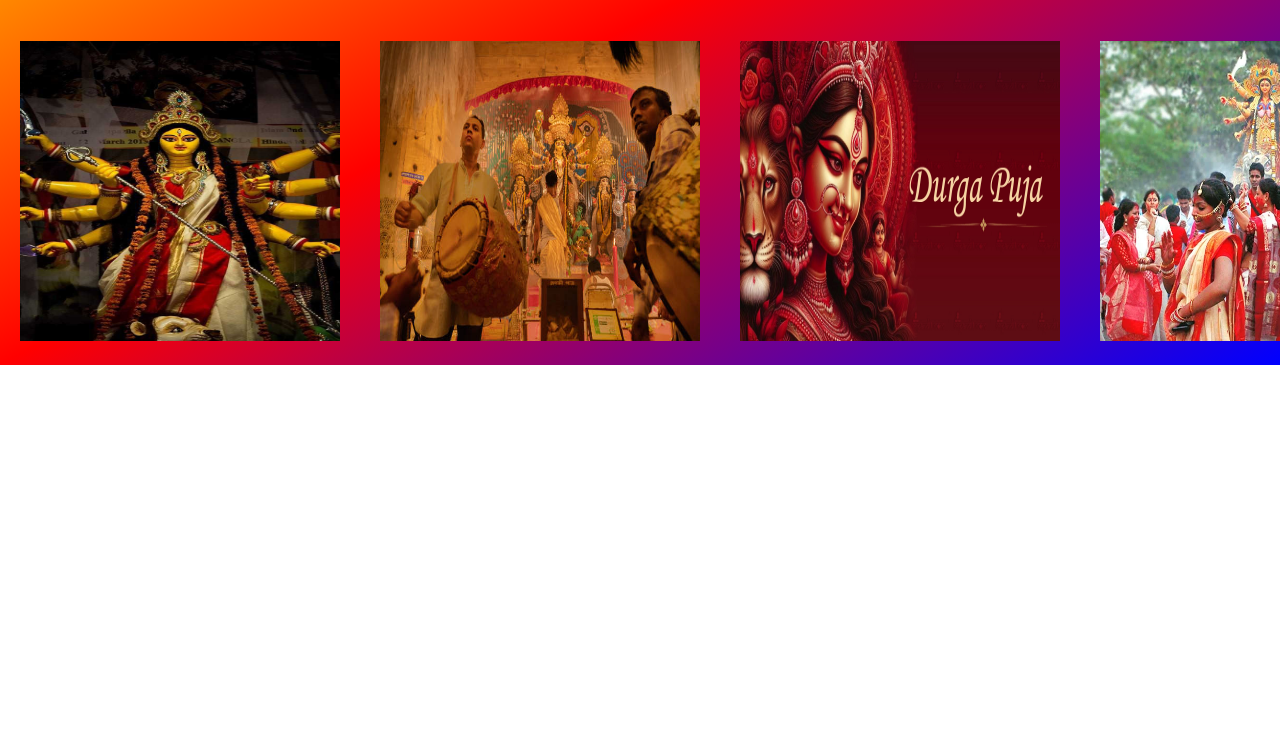
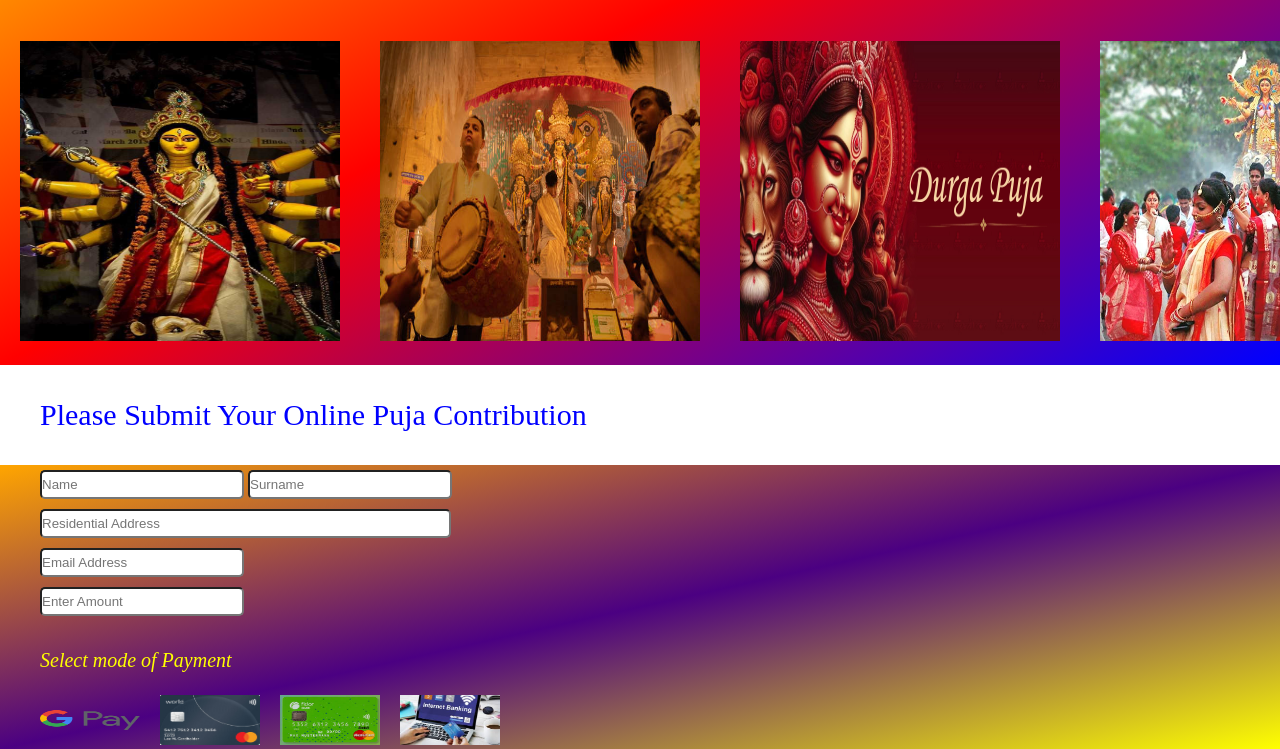
Before and after one commit to sourabhsaha0408/responsive_web_design4, a plain HTML site: page index.html in a window 1280 px wide. Shown: the part 1362-2111 px from the top of the page. Before the commit the page ends 1727 px from the top, so only its background shows below. Drawn offline with Linux system fonts and the light colour scheme.

Commit message:
first footer section

```diff
--- a/index.html
+++ b/index.html
@@ -88,5 +88,47 @@
         <div><img src="/pandalphoto8.webp" alt="" class="pandalphotos" /></div>
       </div>
     </div>
+
+    <div class="contributionRequest">
+      Please Submit Your Online Puja Contribution
+    </div>
+
+    <div class="contributionBar">
+      <div class="inputDetails">
+        <div class="nameSurname">
+          <input type="text" placeholder="Name" class="donorDetails" />
+          <input type="text" placeholder="Surname" class="donorDetails" />
+        </div>
+        <input
+          type="text"
+          placeholder="Residential Address"
+          class="donorDetails address"
+        />
+        <br />
+        <input type="text" placeholder="Email Address" class="donorDetails" />
+        <br />
+        <input type="number" placeholder="Enter Amount" class="donorDetails" />
+      </div>
+
+      <div class="paymentMode">Select mode of Payment</div>
+
+      <div class="allPaymentLinks">
+        <a href="https://pay.google.com/gp/w/u/0/home/signup" target="_blank"
+          ><img src="/gpaylogo.webp" alt="" class="creditcards"
+        /></a>
+        <a href="https://www.idfcfirstbank.com/credit-card" target="_blank"
+          ><img src="/creditcards.jpg" alt="" class="creditcards"
+        /></a>
+        <a
+          href="https://www.idfcfirstbank.com/personal-banking/payments/cards/debit-card" target="_blank"
+          ><img src="/debitcards.png" alt="" class="creditcards"
+        /></a>
+        <a
+          href="https://www.idfcfirstbank.com/personal-banking/ways-to-bank/internet-banking-services"
+          target="_blank"
+          ><img src="/internetbanking.jfif" alt="" class="creditcards"
+        /></a>
+      </div>
+    </div>
   </body>
 </html>
--- a/style.css
+++ b/style.css
@@ -120,3 +120,45 @@ video {
   height: 300px;
   margin: 20px;
 }
+.contributionRequest{
+  height: 100px;
+  display: flex;
+  flex-direction: column;
+  justify-content: center;
+  font-size: 30px;
+  color: blue;
+  padding: 0px 40px;
+}
+.contributionBar{
+  background-image: linear-gradient(to bottom right, orange,indigo,yellow);
+  padding: 0px 40px;
+}
+.inputDetails{
+  height: 160px;
+}
+.donorDetails{
+  width: 200px;
+  padding: 5px 0px;
+  margin: 5px 0px;
+  border-radius: 5px;
+}
+.address{
+  width: 407px;
+}
+.paymentMode{
+  font-size: 20px;
+  font-style: italic;
+  color: yellow;
+  height: 70px;
+  display: flex;
+  align-items: center;
+}
+.allPaymentLinks{
+  display: flex;
+  align-items: center;
+}
+.creditcards{
+  width: 100px;
+  height: 50px;
+  margin-right: 20px;
+}
```
Also changed, not shown: creditcards.jpg (added), debitcards.png (added), gpaylogo.webp (added), internetbanking.jfif (added).
